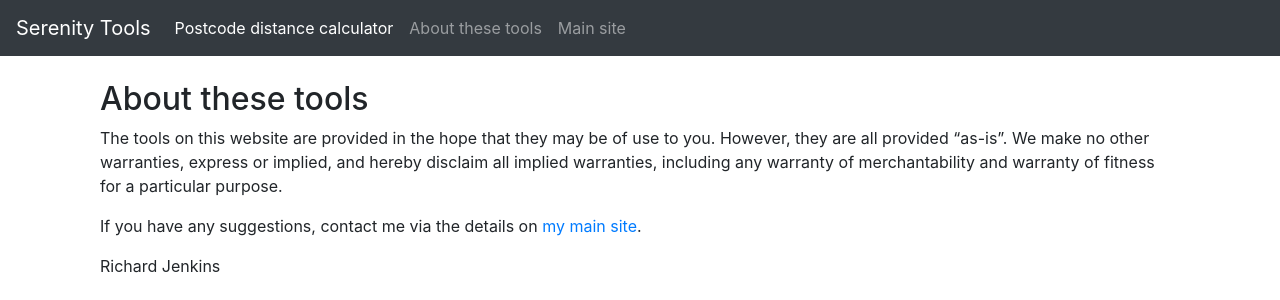
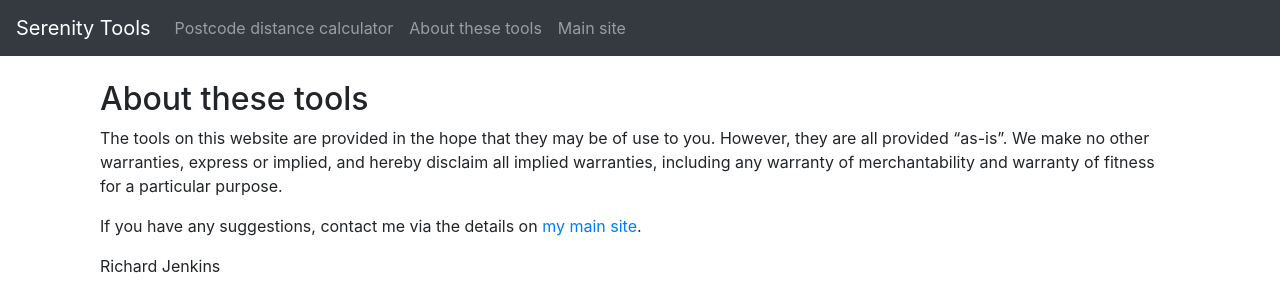
Before and after one commit to rwjuk/serenity-tools, a Flask app: page /about in a window 1280 px wide. Shown: the top 300 px of the page. Run offline with Flask 2, Linux system fonts and the light colour scheme; some libraries are stand-ins or nearby versions.

Commit message:
remove active highlighting in menu

```diff
--- a/templates/serenity_tools_base.html
+++ b/templates/serenity_tools_base.html
@@ -26,8 +26,8 @@
 
   <div class="collapse navbar-collapse" id="navbarsExampleDefault">
     <ul class="navbar-nav mr-auto">
-      <li class="nav-item active">
-        <a class="nav-link" href="#">Postcode distance calculator</a>
+      <li class="nav-item">
+        <a class="nav-link" href="/postcodes">Postcode distance calculator</a>
       </li>
 	  <li class="nav-item">
         <a class="nav-link" href="/about">About these tools</a>
```
